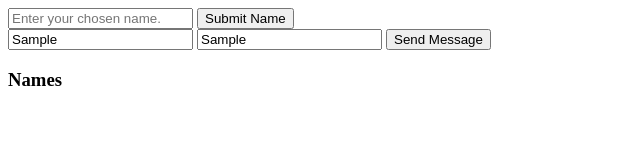
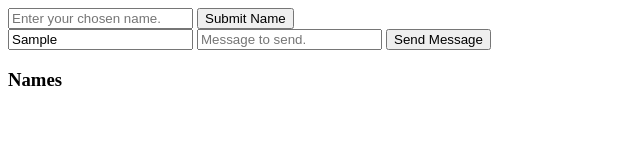
Before and after one commit to EricEisaman/node-start, a website: page public/index.html in a window 1280 px wide. Both pictures are taken after typing "Sample", "Sample" into the empty fields and a click on the button "Send Message". Shown: the full height of the page, 0-640 px from the left. Drawn offline with nearby package versions, Linux system fonts and the light colour scheme; no server answers.

Commit message:
clear msg input

```diff
--- a/public/index.html
+++ b/public/index.html
@@ -33,6 +33,7 @@
       const idInput = document.getElementById("id-input");
       sendMsgBtn.addEventListener('click', e=>{
         socket.emit('send-msg',{id:idInput.value , msg:msgInput.value});
+        msgInput.value = '';
       });
       nameBtn.addEventListener('click', e=>{
         socket.emit('set-name', nameInput.value);
```
